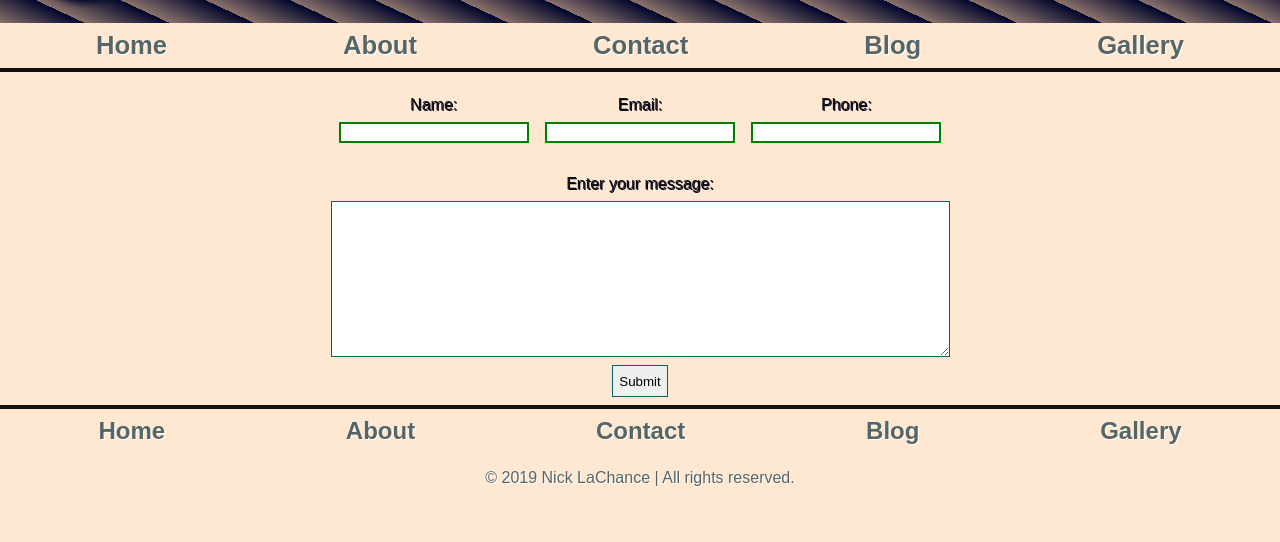
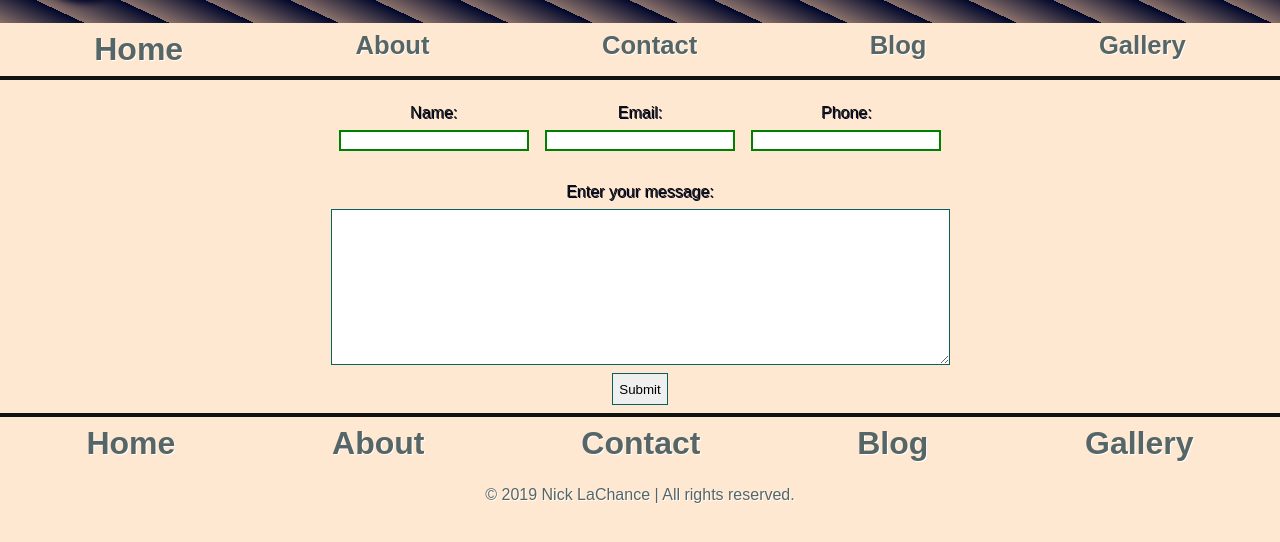
Before and after one commit to nicholasplachance/SavvyCoders-Random-Project, a website: page contact/index.html in a window 1280 px wide. In both pictures the pointer is over the link 131 px from the left and 201 px from the top of the page. Shown: the part 156-698 px from the top of the page. Drawn offline with Linux system fonts and the light colour scheme; some icons are missing.

Commit message:
Update css and javascript for greeter function

```diff
--- a/style.css
+++ b/style.css
@@ -85,6 +85,11 @@ nav li a {
   text-shadow: 1px 1px var(--secondary-shadow);
 }
 
+nav li a:hover {
+  font-size: 2em;
+  font-weight: 800;
+}
+
 nav .is-hidden--mobile {
   margin: 0;
   height: 0;
@@ -119,7 +124,9 @@ nav .fas {
 }
 
 .hero-image a:hover {
+  font-size: 2.75em;
   background-color: var(--secondary-variant);
+  cursor: pointer;
 }
 
 /* Main Section style */
@@ -200,12 +207,17 @@ footer ul {
   display: flex;
   justify-content: space-around;
   padding: var(--base-spacing);
-  font-size: 1.6em;
 }
 
 footer ul li a {
+  font-size: 1.6em;
   color: var(--secondary-variant);
   text-shadow: 1px 1px var(--secondary-shadow);
+}
+
+footer ul li a:hover {
+  font-size: 2em;
+  font-weight: 800;
 }
 
 footer p {
@@ -318,7 +330,7 @@ input[type="submit"] {
   }
 
   footer ul {
-    font-size: 2.4em;
+    font-size: 2.0em;
   }
 }
 
```
Also changed, not shown: app.js (line endings or trailing spaces).
